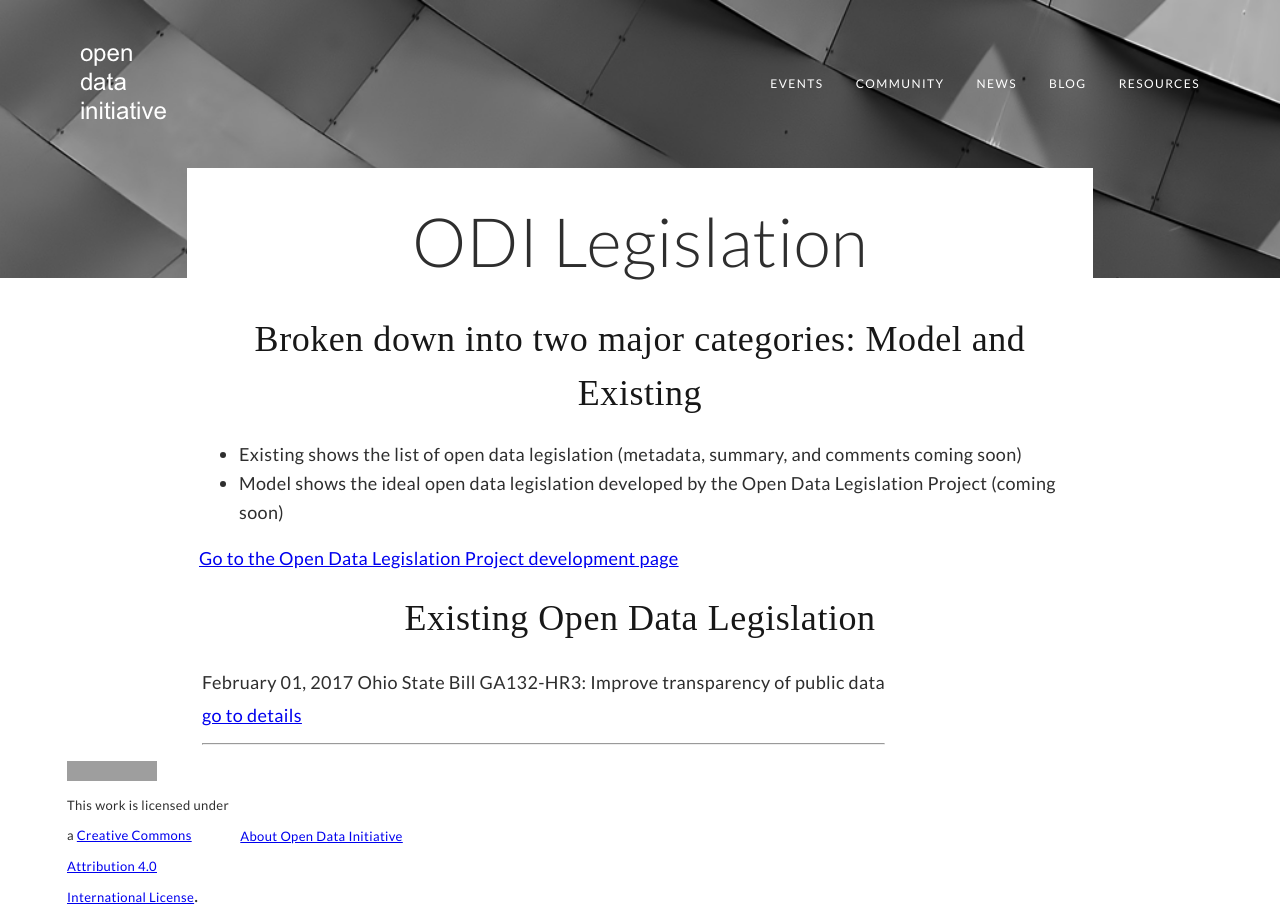
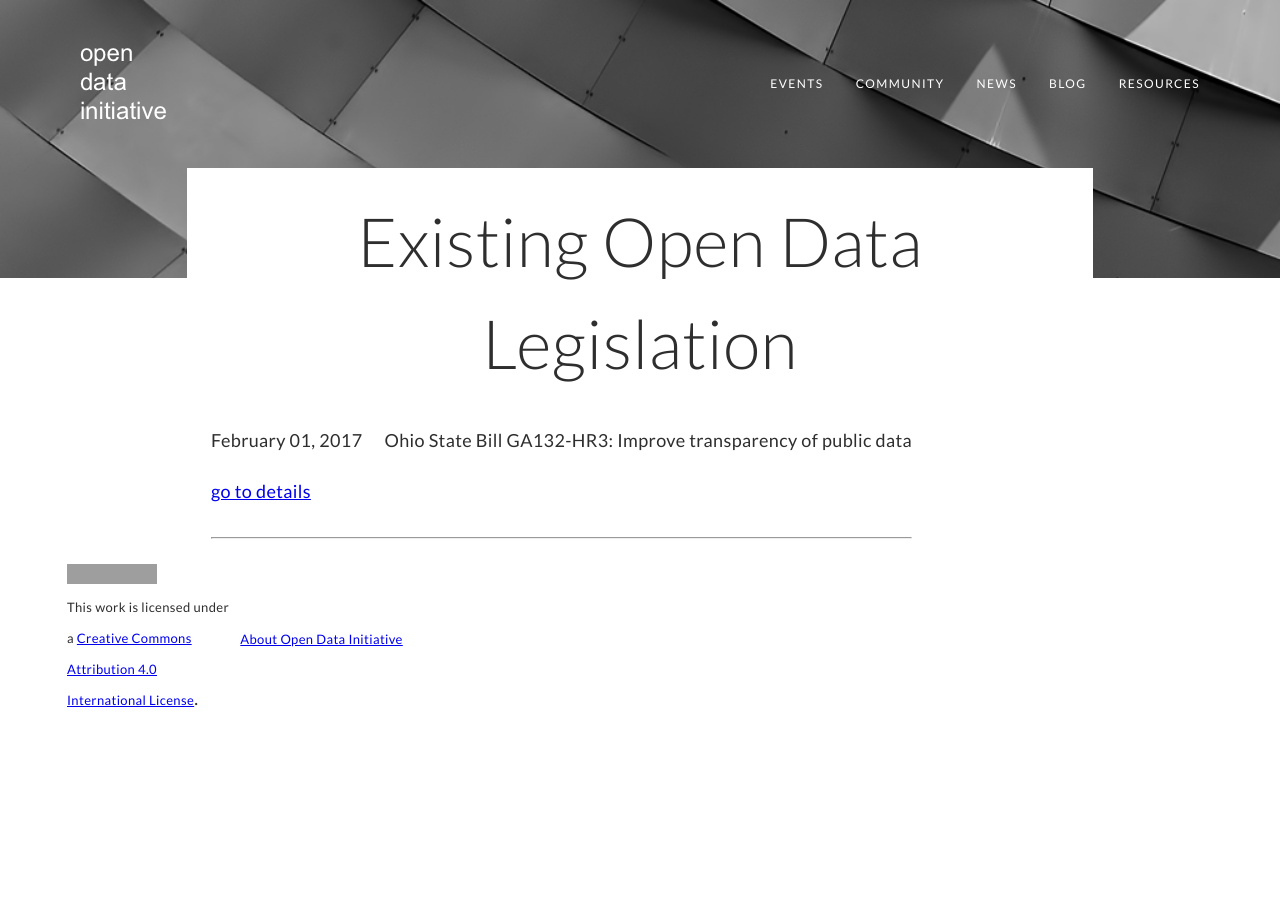
Before and after one commit to opendatainitiative/opendatainitiative.github.io, a Jekyll site: the page built from legislation.md, in a window 1280 px wide. Built offline with Jekyll 4.4.1, drawn with Linux system fonts in a browser that asks for light colours; grey boxes are pictures that could not be loaded.

Commit message:
add cellpadding, remove some text

```diff
--- a/legislation.md
+++ b/legislation.md
@@ -4,15 +4,8 @@ permalink: /legislation
 title: Legislation
 ---
 
-# ODI Legislation
-## Broken down into two major categories: Model and Existing
-* Existing shows the list of open data legislation (metadata, summary, and comments coming soon)
-* Model shows the ideal open data legislation developed by the Open Data Legislation Project (coming soon)
-
-[Go to the Open Data Legislation Project development page](https://github.com/opendatainitiative/opendatainitiative.github.io/wiki/Open-Data-Legislation-Project)
-
-## Existing Open Data Legislation
-<table>
+# Existing Open Data Legislation
+<table cellpadding="10">
     {% for post in site.categories.legislation %}
       <tr>
             <td>{{ post.date | date: '%B %d, %Y' }}</td>
```
